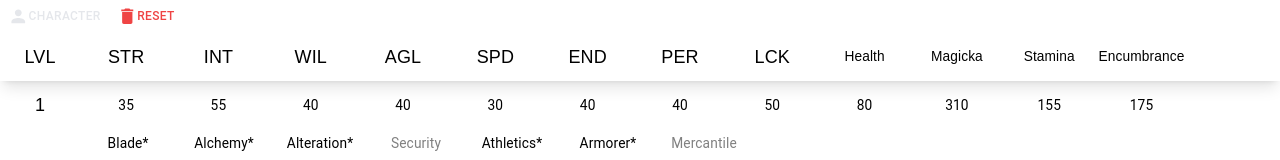
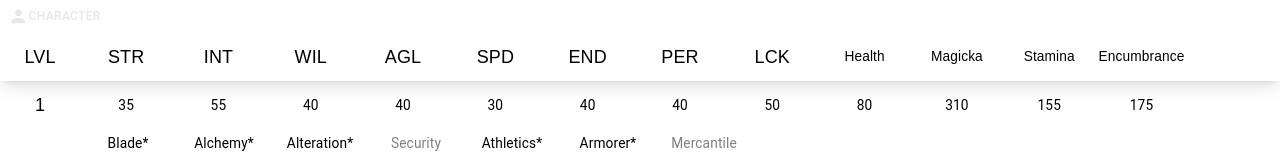
Before and after one commit to ScottMcDermid/oblivion-planner, a Next.js app: page / in a window 1280 px wide. Shown: the top 160 px of the page. Built offline with nearby package versions, Linux system fonts and the light colour scheme.

Commit message:
hide big red 'reset' button until level 2

```diff
--- a/src/app/page.tsx
+++ b/src/app/page.tsx
@@ -100,6 +100,7 @@ export default function Home() {
               <PersonIcon />
               <div>Character</div>
             </Button>
+            {levels.length > 1 && (
               <Button
                 color="error"
                 aria-label="Reset Character"
@@ -110,6 +111,7 @@ export default function Home() {
                 <DeleteIcon />
                 <div>Reset</div>
               </Button>
+            )}
           </div>
 
           {/* Table Header */}
```
Lines whose indentation alone changed are shown as unchanged.
